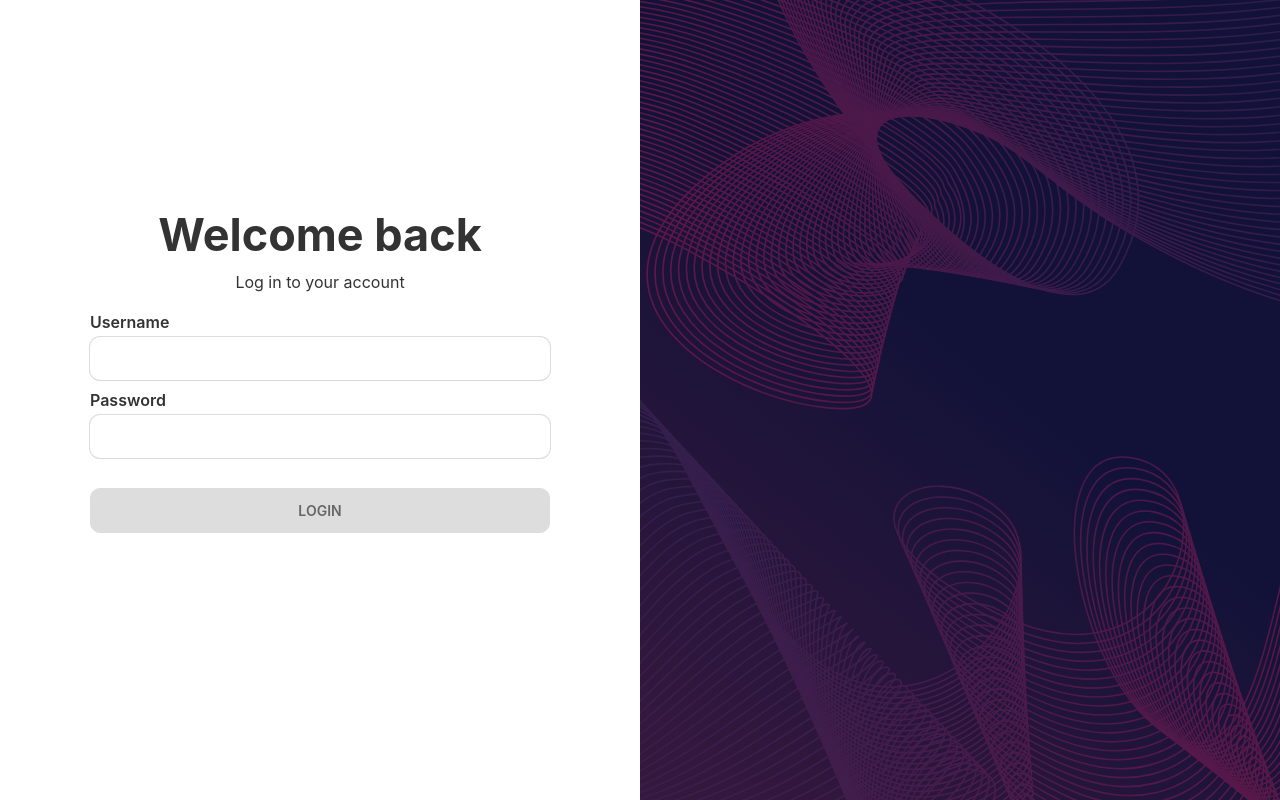
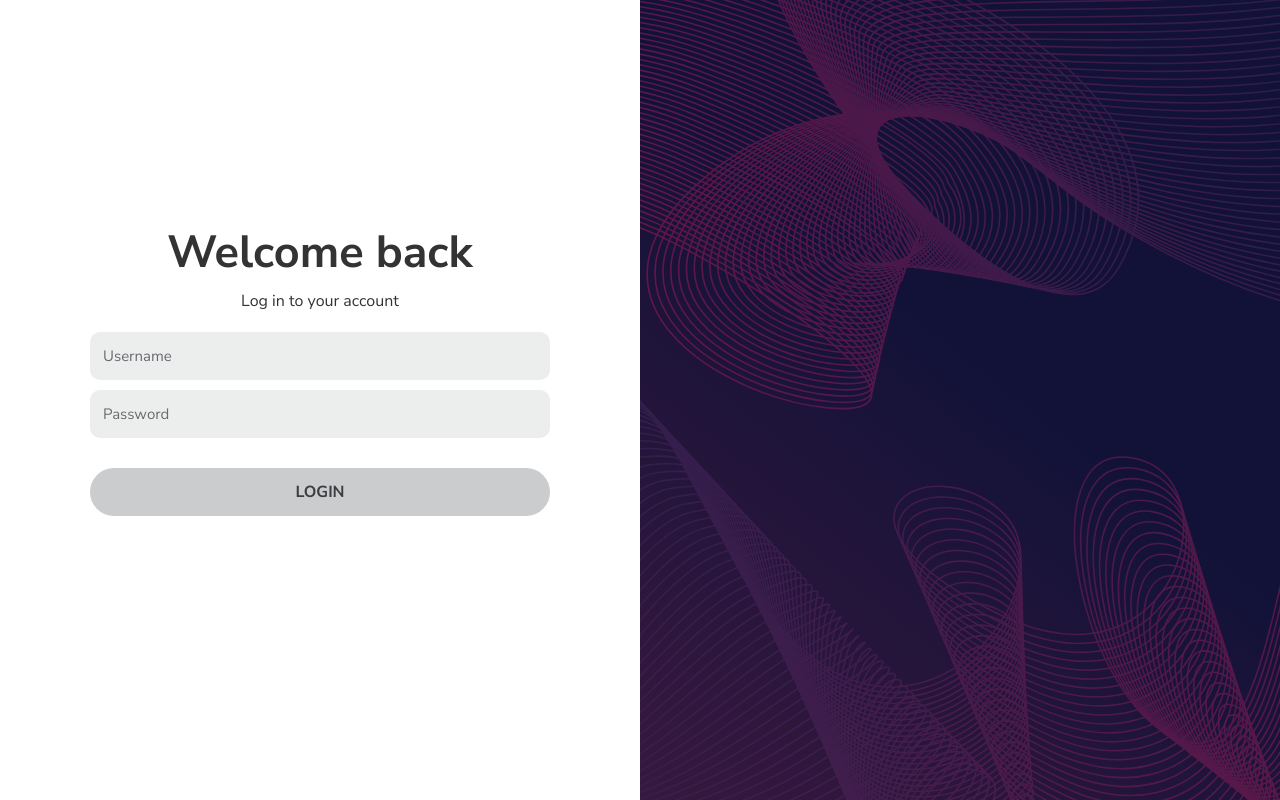
Before and after one commit to littlesekii/linky-cat-frontend, a Vue app: page /login in a window 1280 px wide. Built offline with nearby package versions, Linux system fonts and the light colour scheme; no server answers; the HTML template or start-up script is replaced by a standard one.

Commit message:
feat: change base input label to interactive placeholder, components styles and main font

```diff
--- a/src/assets/base.css
+++ b/src/assets/base.css
@@ -1,3 +1,5 @@
+@import url('https://fonts.googleapis.com/css2?family=Nunito+Sans:ital,opsz,wght@0,6..12,200..1000;1,6..12,200..1000&family=Outfit:wght@100..900&display=swap');
+
 /* color palette from <https://github.com/vuejs/theme> */
 :root {
   --vt-c-white: #ffffff;
@@ -59,6 +61,7 @@
   font-weight: normal;
 
   font-family:
+    'Nunito Sans',
     Inter,
     -apple-system,
     BlinkMacSystemFont,
--- a/src/components/common/BaseButtonComponent.vue
+++ b/src/components/common/BaseButtonComponent.vue
@@ -20,18 +20,17 @@ defineProps<{
   color: white;
   background-color: #4E2F68;
 
-  font-weight: 600;
-  font-size: 14px;
+  font-weight: 700;
+  font-size: 16px;
 
-  border: 1px solid #4E2F68;
-  border-radius: 10px;
+  border: none;
+  border-radius: 100px;
 
   cursor: pointer;
 }
 .button:disabled {
-  color: #666;
-  background-color: #DDD;
-  border: 1px solid #DDD;
+  color: #3B3D40;
+  background-color: #CACCCE;
   cursor: default;
 }
 </style>
--- a/src/components/common/BaseInputComponent.vue
+++ b/src/components/common/BaseInputComponent.vue
@@ -1,21 +1,37 @@
 <script setup lang="ts">
+import { ref } from 'vue';
+
 const model = defineModel<string>();
 
 defineProps<{
-  label: string,
   type?: string,
-  placeholder?: string
+  label?: string,
+  fixedLabel?: boolean
+  fixedPadding?: number
 }>();
+
+const isFocused = ref(false);
+
 </script>
 
 <template>
 <div class="input">
-  <label :for="label">{{ label }}</label>
+  <label
+    class="label"
+    :class="!fixedLabel && (isFocused || model && model.length > 0) ? 'label-moved' : ''"
+    :for="label"
+  >
+    {{ label }}
+  </label>
   <input
+    :class="fixedLabel ? 'fixed-label-input' : 'default-label-input'"
+    :style="fixedLabel ? `padding-left: ${fixedPadding}px` : ''"
     :id="label"
     v-model="model"
     :type="type || 'text'"
-    :placeholder="placeholder">
+    @focusin="isFocused = true"
+    @focusout="isFocused = false"
+  >
 </div>
 </template>
 
@@ -26,17 +42,42 @@ defineProps<{
   gap: 5px;
 }
 
-.input label {
-  font-weight: 600;
-  color: #333;
+.label {
+  font-size: 15px;
+  position: absolute;
+  padding: 0 13px;
+  padding-top: 14px;
+
+  cursor: text;
+  color: #676B6F;
+
+  transition: padding 0.2s, font-size 0.2s;
+  user-select: none;
+  -moz-user-select: none;
+}
+
+.label-moved {
+  padding-top: 6px;
+  font-size: 12px;
 }
 
 .input input {
-  font-size: 14px;
-  padding: 13px;
+  font-size: 15px;
+
+  background-color: #ECEEEE;
+  color: #18181A;
 
   border: none;
   border-radius: 10px;
-  box-shadow: rgba(0, 0, 0, 0.02) 0px 1px 3px 0px, rgba(27, 31, 35, 0.15) 0px 0px 0px 1px;
+}
+
+.default-label-input {
+  padding: 0 13px;
+  padding-top: 22px;
+  padding-bottom: 6px;
+}
+
+.fixed-label-input {
+  padding: 14px;
 }
 </style>
```
